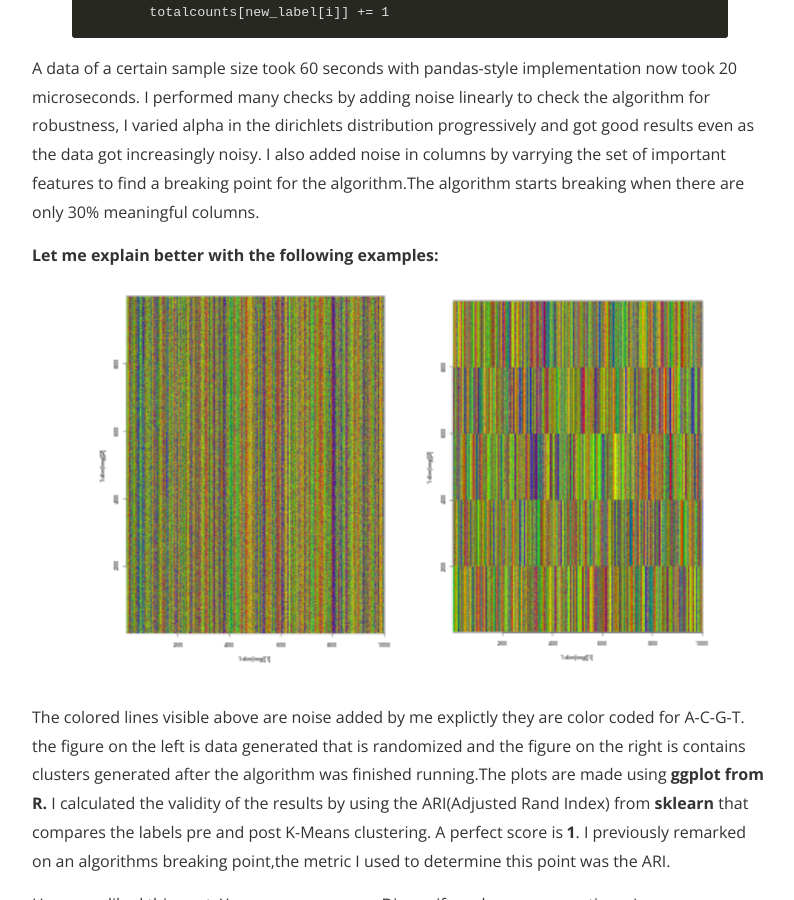
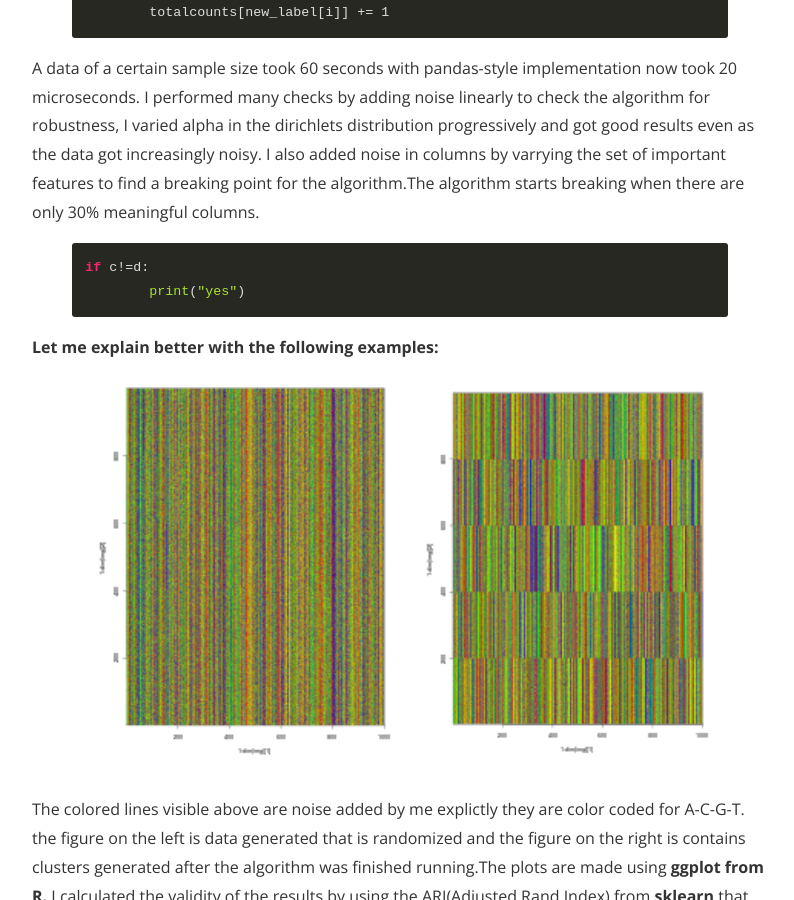
Before and after one commit to ashm8206/ashm8206.github.io, a Jekyll site: the page built from _posts/2017-05-17-K-MeansNCL.markdown, in a window 1280 px wide and 900 px high, scrolled down 2892 px. Shown: the whole window, without its empty margins (240-1034 px from the left). Built offline with Jekyll 4.4.1, drawn with Linux system fonts in a browser that asks for light colours; nearby versions of some CDN libraries; comment, search, counter and statistics services are not loaded.

Commit message:
highlight style

```diff
--- a/_posts/2017-05-17-K-MeansNCL.markdown
+++ b/_posts/2017-05-17-K-MeansNCL.markdown
@@ -94,6 +94,10 @@ updatecounts(counts,totalcounts,label,new_label,Data,i)
 
 A data of a certain sample size took 60 seconds with pandas-style implementation now took 20 microseconds.
 I performed many checks by adding noise linearly to check the algorithm for robustness, I varied alpha in the dirichlets distribution progressively and got good results even as the data got increasingly noisy. I also added noise in columns by varrying the set of important features to find a breaking point for the algorithm.The algorithm starts breaking when there are only 30% meaningful columns.
+{% highlight python %}
+if c!=d:
+	print("yes")
+{% endhighlight %}
 
 **Let me explain better with the following examples:**
 
```
